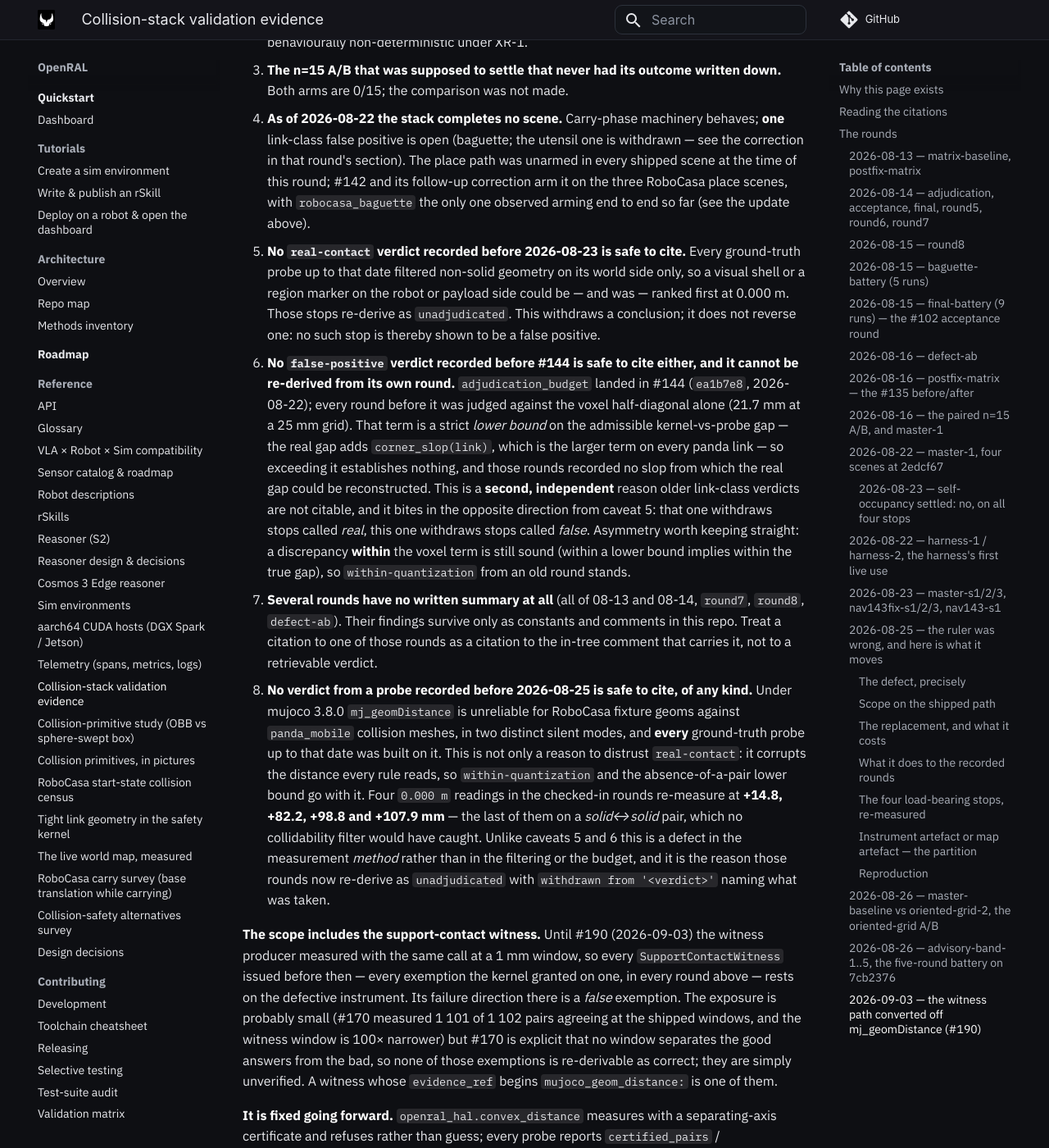
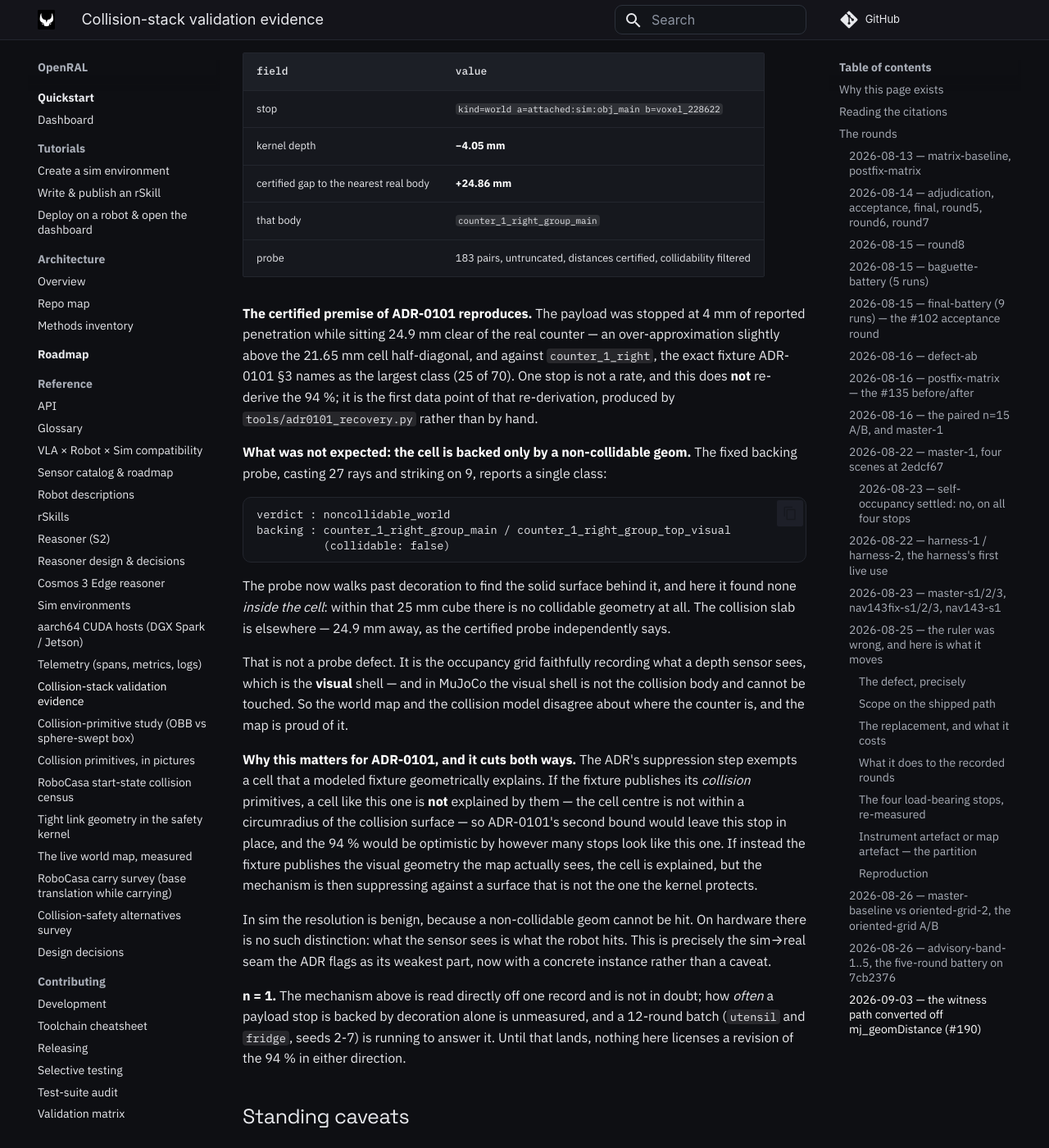
Before and after one commit to OpenRAL/openral, an MkDocs documentation site: the page built from docs/reference/collision-validation-evidence.md, in a window 1280 px wide and 1400 px high, scrolled down 44406 px. Shown: the whole window at 82% size. Built offline with MkDocs 1.6.1 and Material for MkDocs 9.7.7, drawn with Linux system fonts in a browser that asks for light colours; comment, search, counter and statistics services are not loaded; some of the changed text lies outside the part shown.

Commit message:
docs(collision): the first post-fix round, and a cell backed only by decoration
`2026-09-07-adr0101-live-1` is the first validation-matrix round since #231 to
reach a real outcome rather than `harness-error`. It confirms ADR-0101's
certified premise directly: the payload was stopped at −4.05 mm reported while
sitting +24.86 mm clear of `counter_1_right_group_main` — the exact fixture the
ADR names as its largest class.

It also turned up something the ADR does not account for. The backing probe —
with the decoration-walking fix verified live in the running process — reports
the tripping cell as `noncollidable_world`, backed solely by
`counter_1_right_group_top_visual`. Within that 25 mm cube there is no
collidable geometry at all; the collision slab is the 24.9 mm away that the
certified probe independently measured.

That is the occupancy grid faithfully recording what a depth sensor sees, which
is the visual shell, not the collision body. It cuts both ways for ADR-0101's
suppression bound: if a modeled fixture publishes collision primitives, a cell
like this is *not* geometrically explained by them and the stop survives — so
the 94 % would be optimistic; if it publishes the visual geometry instead, the
mechanism suppresses against a surface the kernel does not protect. Benign in
sim, where a non-collidable geom cannot be hit; not benign on hardware, where
what the sensor sees is what the robot hits. That is the sim→real seam the ADR
already flags, now with an instance instead of a caveat.

Recorded at n=1 and labelled as such. A 12-round batch is running to measure how
often a payload stop is backed by decoration alone; nothing here revises the
94 % in either direction yet.

Co-Authored-By: Claude Opus 5 (1M context) <noreply@anthropic.com>
Claude-Session: https://claude.ai/code/session_01MTE4eEfxW8FvvBnPZL6otg
Signed-off-by: Adrian <adrian@qualiastudios.dev>

````diff
--- a/docs/reference/collision-validation-evidence.md
+++ b/docs/reference/collision-validation-evidence.md
@@ -1834,6 +1834,74 @@ from "this harness cannot see". Both read as the same bucket, and the first
 explanation was the one already on the page (the `octomap_server` `exec_depend`,
 2026-08-22), so the second went looking only when a host known to launch kept
 producing it.
+
+
+### 2026-09-07 — the first post-fix round, and the cell that stopped it was decoration
+
+`2026-09-07-adr0101-live-1`, one scene (`utensil`, seed 1) on `q-laptop` at
+`60dcb2f` — the first `validation_matrix` round since #231 to reach a real
+outcome instead of `harness-error`. It carries both fixes from the entry above
+plus the backing-probe fix (`c7bd2c7`), verified live in the process that ran
+(`_VOXEL_BACKING_MAX_LAYERS = 4` resolved out of the worktree's own HAL).
+
+Outcome `estop-collision-real`. One stop:
+
+| field | value |
+| --- | --- |
+| stop | `kind=world a=attached:sim:obj_main b=voxel_228622` |
+| kernel depth | **−4.05 mm** |
+| certified gap to the nearest real body | **+24.86 mm** |
+| that body | `counter_1_right_group_main` |
+| probe | 183 pairs, untruncated, distances certified, collidability filtered |
+
+**The certified premise of ADR-0101 reproduces.** The payload was stopped at
+4 mm of reported penetration while sitting 24.9 mm clear of the real counter —
+an over-approximation slightly above the 21.65 mm cell half-diagonal, and
+against `counter_1_right`, the exact fixture ADR-0101 §3 names as the largest
+class (25 of 70). One stop is not a rate, and this does **not** re-derive the
+94 %; it is the first data point of that re-derivation, produced by
+`tools/adr0101_recovery.py` rather than by hand.
+
+**What was not expected: the cell is backed only by a non-collidable geom.**
+The fixed backing probe, casting 27 rays and striking on 9, reports a single
+class:
+
+```
+verdict : noncollidable_world
+backing : counter_1_right_group_main / counter_1_right_group_top_visual
+          (collidable: false)
+```
+
+The probe now walks past decoration to find the solid surface behind it, and
+here it found none *inside the cell*: within that 25 mm cube there is no
+collidable geometry at all. The collision slab is elsewhere — 24.9 mm away, as
+the certified probe independently says.
+
+That is not a probe defect. It is the occupancy grid faithfully recording what a
+depth sensor sees, which is the **visual** shell — and in MuJoCo the visual
+shell is not the collision body and cannot be touched. So the world map and the
+collision model disagree about where the counter is, and the map is proud of it.
+
+**Why this matters for ADR-0101, and it cuts both ways.** The ADR's suppression
+step exempts a cell that a modeled fixture geometrically explains. If the
+fixture publishes its *collision* primitives, a cell like this one is **not**
+explained by them — the cell centre is not within a circumradius of the collision
+surface — so ADR-0101's second bound would leave this stop in place, and the
+94 % would be optimistic by however many stops look like this one. If instead
+the fixture publishes the visual geometry the map actually sees, the cell is
+explained, but the mechanism is then suppressing against a surface that is not
+the one the kernel protects.
+
+In sim the resolution is benign, because a non-collidable geom cannot be hit. On
+hardware there is no such distinction: what the sensor sees is what the robot
+hits. This is precisely the sim→real seam the ADR flags as its weakest part, now
+with a concrete instance rather than a caveat.
+
+**n = 1.** The mechanism above is read directly off one record and is not in
+doubt; how *often* a payload stop is backed by decoration alone is unmeasured,
+and a 12-round batch (`utensil` and `fridge`, seeds 2-7) is running to answer it.
+Until that lands, nothing here licenses a revision of the 94 % in either
+direction.
 
 
 ## Standing caveats
````
